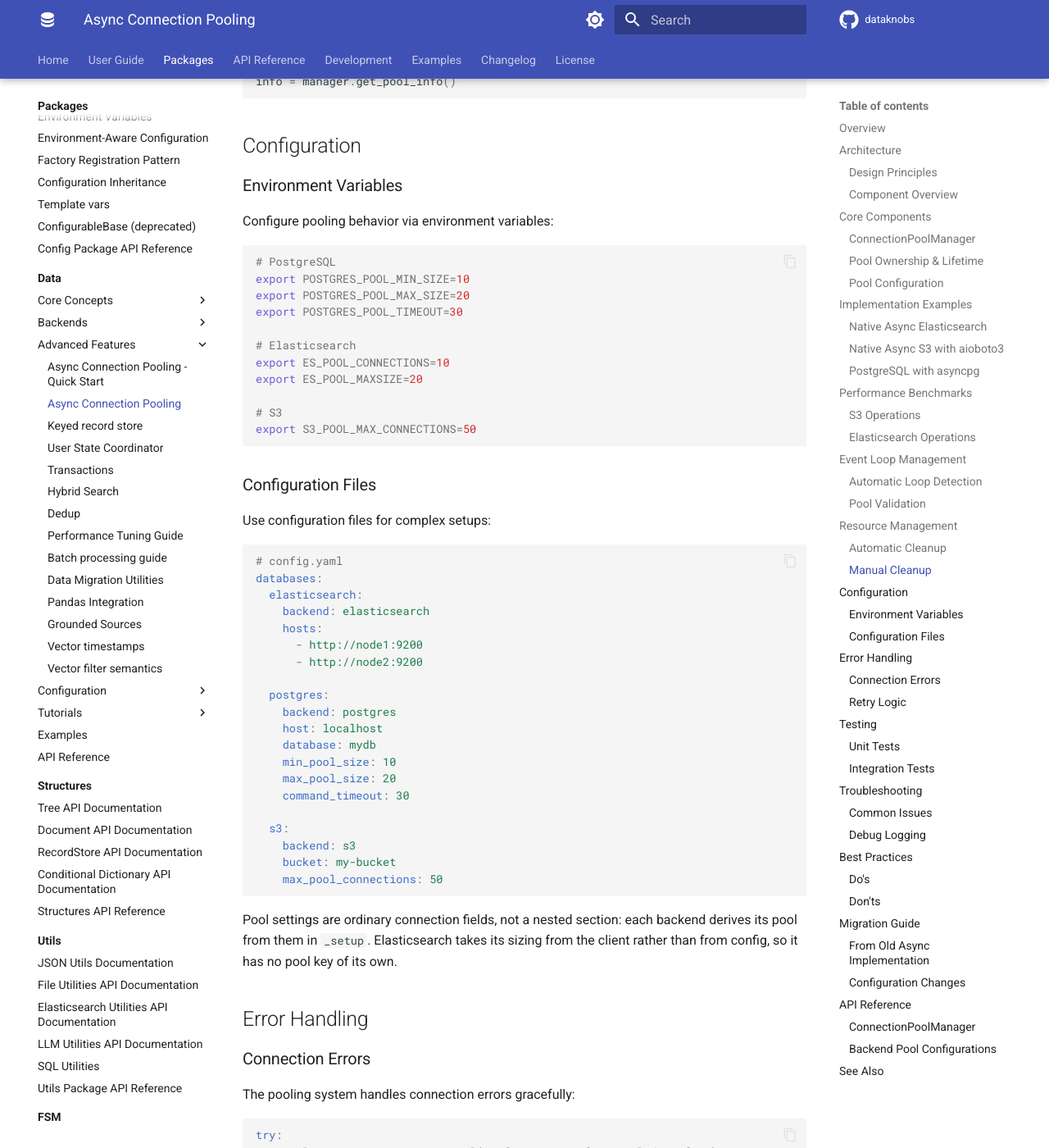
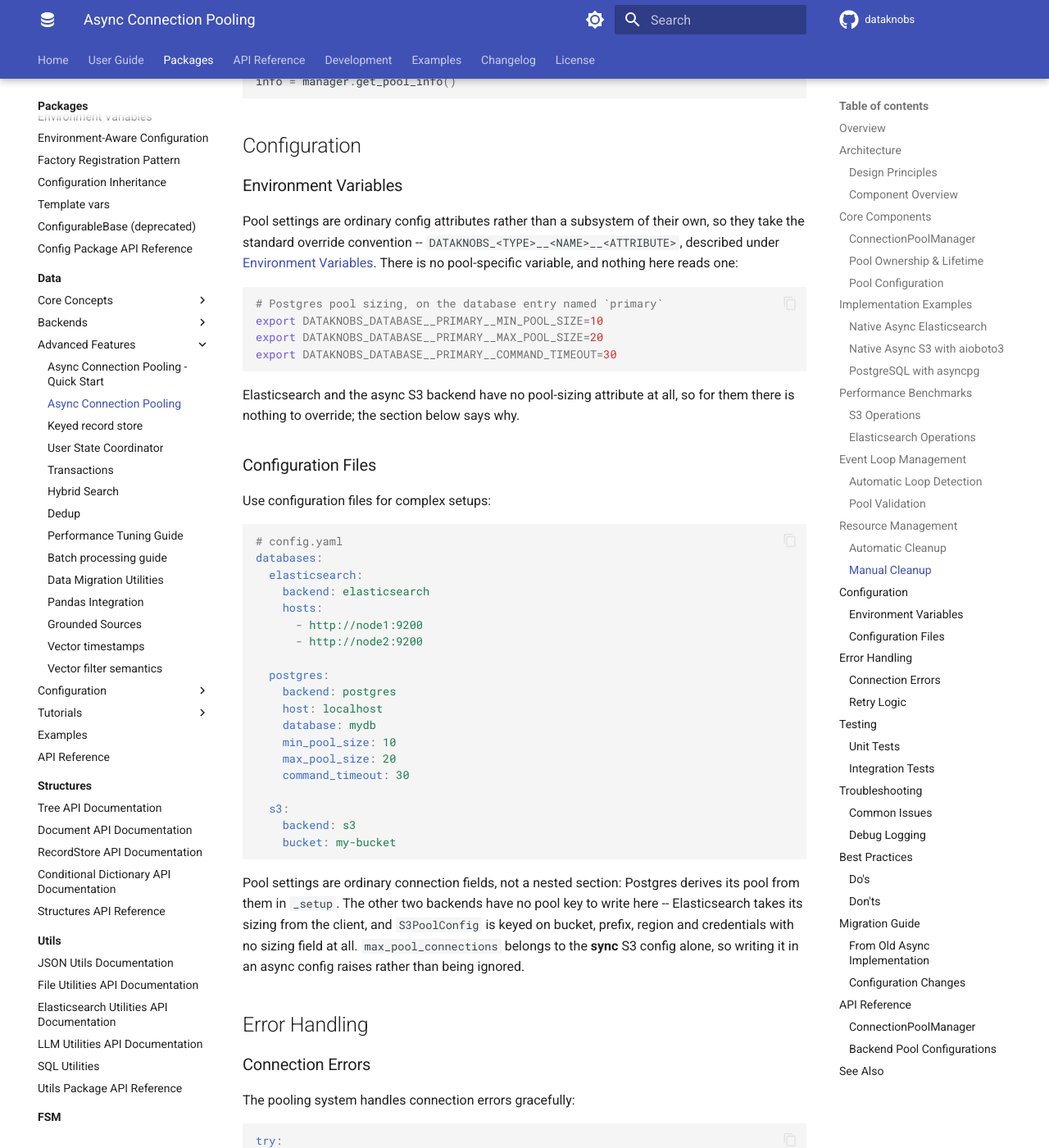
Before and after one commit to KBS-Labs/dataknobs, an MkDocs documentation site: the page built from docs/packages/data/async-pooling.md, in a window 1280 px wide and 1400 px high, scrolled down 7894 px. Shown: the whole window at 82% size. Built offline with MkDocs 1.6.1 and Material for MkDocs 9.7.7, drawn with Linux system fonts in a browser that asks for light colours; comment, search, counter and statistics services are not loaded.

Commit message:
docs(data): correct the pool settings the async pooling page documents
This page scopes itself to async database backends in its first
sentence and leads with aioboto3. Two of its configuration examples
describe neither.

The s3 block set max_pool_connections, which is declared only on
SyncS3DatabaseConfig. AsyncS3DatabaseConfig raises on it rather than
ignoring it, and there is no field for it to reach anyway: S3PoolConfig
is keyed on bucket, prefix, region and credentials, with no sizing
member. The paragraph above the block named Elasticsearch as the one
backend with no pool key of its own; async S3 is a second.

The environment-variable section documented six variables -- the
POSTGRES_POOL_*, ES_POOL_* and S3_POOL_* families -- under the heading
"Configure pooling behavior via environment variables". None of them
appears anywhere in packages/*/src, and the pooling module reads no
environment at all. Pool settings are ordinary config attributes, so
they take the standard DATAKNOBS_<TYPE>__<NAME>__<ATTRIBUTE> override
and the section now shows that instead.

That same nested-pool vocabulary was already corrected in
docs/packages/config/environment-variables.md on this branch. It
survived here because the guard reads YAML and Python fences, and this
one is bash.

Co-Authored-By: Claude Opus 5 (1M context) <noreply@anthropic.com>

````diff
--- a/docs/packages/data/async-pooling.md
+++ b/docs/packages/data/async-pooling.md
@@ -382,21 +382,21 @@ info = manager.get_pool_info()
 
 ### Environment Variables
 
-Configure pooling behavior via environment variables:
+Pool settings are ordinary config attributes rather than a subsystem of their
+own, so they take the standard override convention --
+`DATAKNOBS_<TYPE>__<NAME>__<ATTRIBUTE>`, described under
+[Environment Variables](../config/environment-variables.md). There is no
+pool-specific variable, and nothing here reads one:
 
 ```bash
-# PostgreSQL
-export POSTGRES_POOL_MIN_SIZE=10
-export POSTGRES_POOL_MAX_SIZE=20
-export POSTGRES_POOL_TIMEOUT=30
+# Postgres pool sizing, on the database entry named `primary`
+export DATAKNOBS_DATABASE__PRIMARY__MIN_POOL_SIZE=10
+export DATAKNOBS_DATABASE__PRIMARY__MAX_POOL_SIZE=20
+export DATAKNOBS_DATABASE__PRIMARY__COMMAND_TIMEOUT=30
+```
 
-# Elasticsearch
-export ES_POOL_CONNECTIONS=10
-export ES_POOL_MAXSIZE=20
-
-# S3
-export S3_POOL_MAX_CONNECTIONS=50
-```
+Elasticsearch and the async S3 backend have no pool-sizing attribute at all,
+so for them there is nothing to override; the section below says why.
 
 ### Configuration Files
 
@@ -422,12 +422,14 @@ databases:
   s3:
     backend: s3
     bucket: my-bucket
-    max_pool_connections: 50
 ```
 
-Pool settings are ordinary connection fields, not a nested section: each
-backend derives its pool from them in `_setup`. Elasticsearch takes its sizing
-from the client rather than from config, so it has no pool key of its own.
+Pool settings are ordinary connection fields, not a nested section: Postgres
+derives its pool from them in `_setup`. The other two backends have no pool
+key to write here -- Elasticsearch takes its sizing from the client, and
+`S3PoolConfig` is keyed on bucket, prefix, region and credentials with no
+sizing field at all. `max_pool_connections` belongs to the **sync** S3 config
+alone, so writing it in an async config raises rather than being ignored.
 
 ## Error Handling
 
````
